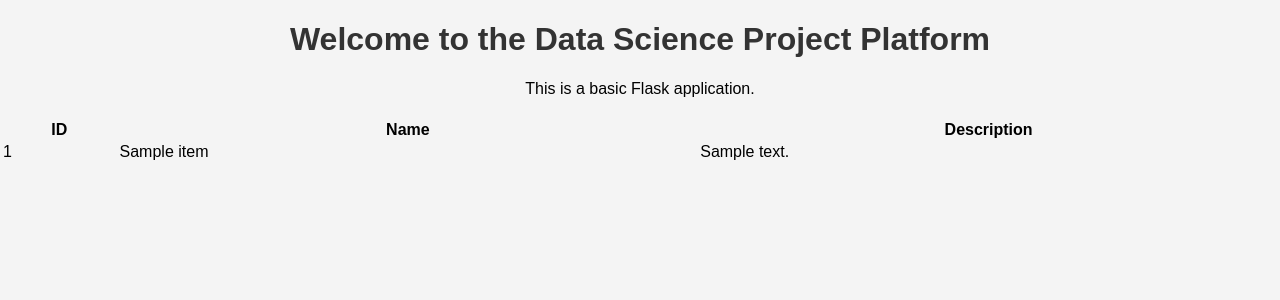
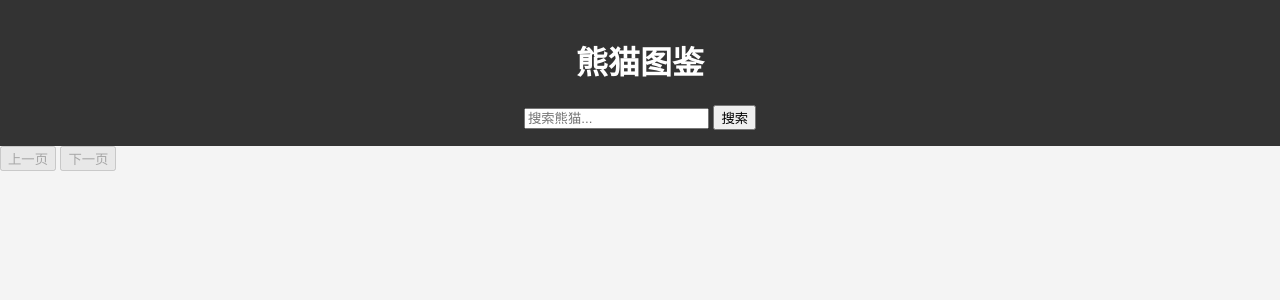
Before and after one commit to HeLiyuan98/data_science_platform, a Flask app: page / in a window 1280 px wide. Shown: the top 300 px of the page. Run offline with Flask 3, Linux system fonts and the light colour scheme; tables that the repository leaves empty hold one stand-in row (values such as "Sample post"); data that the repository does not hold is empty.

Commit message:
更新代码

```diff
--- a/app.py
+++ b/app.py
@@ -1,30 +1,87 @@
-from flask import Flask, render_template, jsonify
+from flask import Flask, render_template, jsonify, request
 import sqlite3
+import base64
+import pandas as pd
+
 
 app = Flask(__name__)
 
-DATABASE = 'data_science_platform.db'
+DATABASE = 'pandas.db'
 
-# 假定的数据项，实际开发中这可能是数据库查询的结果
+
+
+# 建立与sqlite数据库的连接
 def get_db_connection():
     conn = sqlite3.connect(DATABASE)
-    conn.row_factory = sqlite3.Row  # This enables column access by name: row['column_name']
+    conn.row_factory = sqlite3.Row# This enables column access by name: row['column_name']
     return conn
 
+#将数据库行转换成字典
+def row_to_dict(row):
+    row_dict = {}
+    for key, value in dict(row).items():
+        if isinstance(value, bytes):
+            # 正确地将字节类型的数据转换为 Base64 编码的字符串
+            row_dict[key] = base64.b64encode(value).decode('utf-8')
+        else:
+            row_dict[key] = value
+    return row_dict
+
+
+#路由处理函数处理对/api/pandas 的 GET 请求。
+@app.route('/api/pandas')
+def get_pandas():
+    page = request.args.get('page', 1, type=int)
+    per_page = 8
+    name_query = request.args.get('name')
+    conn = get_db_connection()
+    query = "SELECT * FROM pandas_info"
+    params = []
+    if name_query:
+        query += f" WHERE name LIKE ?"
+        params.append(f"%{name_query}%")
+
+    query += " LIMIT ? OFFSET ?"
+    params.extend([per_page, (page - 1) * per_page])
+
+    pandas = conn.execute(query,params).fetchall()
+    conn.close()
+
+    pandas_data = [row_to_dict(row) for row in pandas]
+    return jsonify(pandas_data)
+
+#根据特定的条件从数据库中检索信息，结果以字典的形式返回
+def get_panda_info(panda_id=None, name=None):
+    conn = sqlite3.connect('pandas.db')
+    query = "SELECT * FROM pandas_info"
+    conditions = []
+    if panda_id:
+        conditions.append(f"id={panda_id}")
+    if name:
+        conditions.append(f"name LIKE '%{name}%'")
+    if conditions:
+        query += " WHERE " + " AND ".join(conditions)
+    df = pd.read_sql_query(query, conn)
+    conn.close()
+    return df.to_dict(orient='records')
+
+#返回主页的HTML内容
 @app.route('/')
 def index():
     return render_template('index.html')
 
-@app.route('/api/data')
-def get_data():
+#用于展示大熊猫的详细信息
+@app.route('/panda/<int:panda_id>')
+def panda_details(panda_id):
     conn = get_db_connection()
-    cur = conn.cursor()
-    cur.execute('SELECT * FROM data_items')  # Replace 'your_data_table' with your table name
-    data_items = cur.fetchall()
-    # Convert query to dictionary
-    data_dicts = [dict(row) for row in data_items]
+    panda_detail = conn.execute('SELECT * FROM pandas_detail_info WHERE id = ?', (panda_id,)).fetchone()
     conn.close()
-    return jsonify(data_dicts)
+    if panda_detail is None:
+        return render_template('error.html', message='Panda not found'), 404
+    else:
+        return render_template('detail.html', panda=row_to_dict(panda_detail))
+
+
 
 if __name__ == '__main__':
     app.run(debug=True)
--- a/static/script.js
+++ b/static/script.js
@@ -1,23 +1,86 @@
-document.addEventListener('DOMContentLoaded', (event) => {
-    console.log('DOM fully loaded and parsed');
-    // 我们可以添加更多的JavaScript代码来处理页面动态功能
+document.addEventListener('DOMContentLoaded', function() {
+    fetchAndDisplayPandas();
+
+        const searchButton = document.getElementById('search-button');
+        searchButton.addEventListener('click', function() {
+        const query = document.getElementById('searchBox').value;
+        fetchAndDisplayPandas(query);
+
+    });
+    const nextButton = document.getElementById('next-button');
+    nextButton.addEventListener('click', function() {
+        fetchAndDisplayPandas(currentQuery, currentPage + 1);
+    });
+    const prevButton = document.getElementById('prev-button');
+    prevButton.addEventListener('click', function() {
+        if (currentPage>1){  //只有不在第一页的时候才可以向前翻页
+            fetchAndDisplayPandas(currentQuery, currentPage - 1);
+        }
+    });
 });
-document.addEventListener('DOMContentLoaded', function() {
-    // 获取数据并在表格中展示
-    fetch('/api/data')
+
+let currentPage = 1; // 当前页码的全局变量
+let currentQuery = ''; // 添加一个变量来保存当前查询
+
+function fetchAndDisplayPandas(query='', page=1) {
+    // 更新当前页码
+    currentPage = page;
+    currentQuery = query; // 更新当前查询
+    // 构建带有查询参数的URL
+    const url = `/api/pandas?name=${encodeURIComponent(query)}&page=${currentPage}`;
+
+    fetch(url)
+    .then(response => response.json())
+        .then(data => {
+            displayPandaCards(data); // 确保这里调用了 displayPandaCards
+            updatePaginationControls(data); // 确保这里调用了 updatePaginationControls，并且传递了 data
+        })
+        .catch(error => console.error('Error:', error));
+}
+
+function updatePaginationControls(data) {
+    // 更新页面上的分页控件，例如启用或禁用“上一页”和“下一页”按钮
+    // 这将依赖于你页面上的具体实现
+    const prevButton = document.getElementById('prev-button');
+    const nextButton = document.getElementById('next-button');
+
+    // 逻辑来决定何时启用或禁用分页按钮
+    // 假设我们不知道总页数，我们可以在没有数据返回时禁用“下一页”按钮
+    // 如果我们在返回的数据中有总页数信息，我们可以使用它来判断
+    if (prevButton && nextButton) {
+        prevButton.disabled = currentPage <= 1;
+        nextButton.disabled = data.length < 8; // 使用传递的 data 参数
+    } else {
+        console.error('Pagination buttons not found');
+    }
+}
+
+
+function displayPandaCards(pandas) {
+    const container = document.getElementById('pandas-container');
+    container.innerHTML = ''; // 清除旧内容
+
+    pandas.forEach(panda => {
+        const card = document.createElement('div');
+        card.className = 'panda-card';
+        card.innerHTML = `
+            <a href="/panda/${panda.id}">${panda.name}</a>
+            <a href="/panda/${panda.id}">
+                <img src="${panda.image_url}" alt="${panda.name}" />
+            </a>
+            <p>性别: ${panda.gender}</p>
+            <p>年龄: ${panda.age}</p>
+        `;
+        container.appendChild(card);
+    });
+}
+
+function fetchPandaDetails(pandaId) {
+    // 这里发送请求到后端以获取熊猫的详细信息
+    fetch(`/api/panda/${pandaId}`)
         .then(response => response.json())
         .then(data => {
-            const tableBody = document.getElementById('data-table-body');
-            // 清空表格
-            tableBody.innerHTML = '';
-            // 为每个数据项创建表格行
-            data.forEach(item => {
-                const row = `<tr>
-                                <td>${item.id}</td>
-                                <td>${item.name}</td>
-                                <td>${item.description}</td>
-                             </tr>`;
-                tableBody.innerHTML += row;
-            });
-        });
-});
+            displayPandaDetails(data); // 显示熊猫的详细信息
+        })
+        .catch(error => console.error('Error:', error));
+}
--- a/static/styles.css
+++ b/static/styles.css
@@ -5,17 +5,39 @@ body {
     background-color: #f4f4f4;
 }
 
-h1 {
-    color: #333;
+header {
+    background-color: #333;
+    color: white;
     text-align: center;
+    padding: 1rem 0;
 }
 
-p {
-    text-align: center;
-}
+    #pandas-container {
+        display: flex;
+        flex-wrap: wrap;
+        justify-content: space-around;
+    }
 
+    .panda-card {
+        width: 20%; /* 每行四个卡片 */
+        background-color: white;
+        color: black;
+        margin: 10px;
+        padding: 15px;
+        border: 3px solid black; /* 黑色较粗边框 */
+        border-radius: 10px; /* 圆角边框 */
+        box-shadow: 3px 3px 5px 0px rgba(0,0,0,0.75); /* 阴影效果 */
+    }
 
-.table {
-    width: 100%;
-    margin-top: 20px;
-}
+    .panda-card img {
+        max-width: 100%; /* 图片自适应卡片宽度 */
+        height: auto;
+        border-radius: 5px; /* 图片圆角 */
+    }
+
+    /* 响应式布局：如果屏幕较小，减少每行的卡片数 */
+    @media (max-width: 800px) {
+        .panda-card {
+            width: 48%; /* 每行两个卡片 */
+        }
+    }
--- a/templates/index.html
+++ b/templates/index.html
@@ -3,26 +3,28 @@
 <head>
     <meta charset="UTF-8">
     <meta name="viewport" content="width=device-width, initial-scale=1.0">
-    <title>Data Science Project</title>
+    <title>熊猫图鉴</title>
+    <link rel="icon" href="{{ url_for('static', filename='images/favicon.png') }}" type="image/png" sizes="16x16">
     <link rel="stylesheet" href="{{ url_for('static', filename='styles.css') }}">
 </head>
 <body>
-    <h1>Welcome to the Data Science Project Platform</h1>
-    <p>This is a basic Flask application.</p>
+    <header>
+        <h1>熊猫图鉴</h1>
+        <input type="text" id="searchBox" placeholder="搜索熊猫...">
+        <button id="search-button">搜索</button>
+    </header>
+    <div id="pandas-container">
+        <!-- 大熊猫信息卡片将在这里显示 -->
+    </div>
+    <div id="pagination">
+        <button id="prev-button">上一页</button>
+        <button id="next-button">下一页</button>
+        <!-- 可以添加更多的分页逻辑，如跳转到特定页码等 -->
+    </div>
 
     <script src="{{ url_for('static', filename='script.js') }}"></script>
+
+
+
 </body>
 </html>
-
-<table class="table">
-    <thead>
-        <tr>
-            <th>ID</th>
-            <th>Name</th>
-            <th>Description</th>
-        </tr>
-    </thead>
-    <tbody id="data-table-body">
-        <!-- 数据将通过JavaScript动态填充 -->
-    </tbody>
-</table>
```
Also changed, not shown: templates/detail.html (added, +68 -0 lines), static/images/favicon.png (added).
